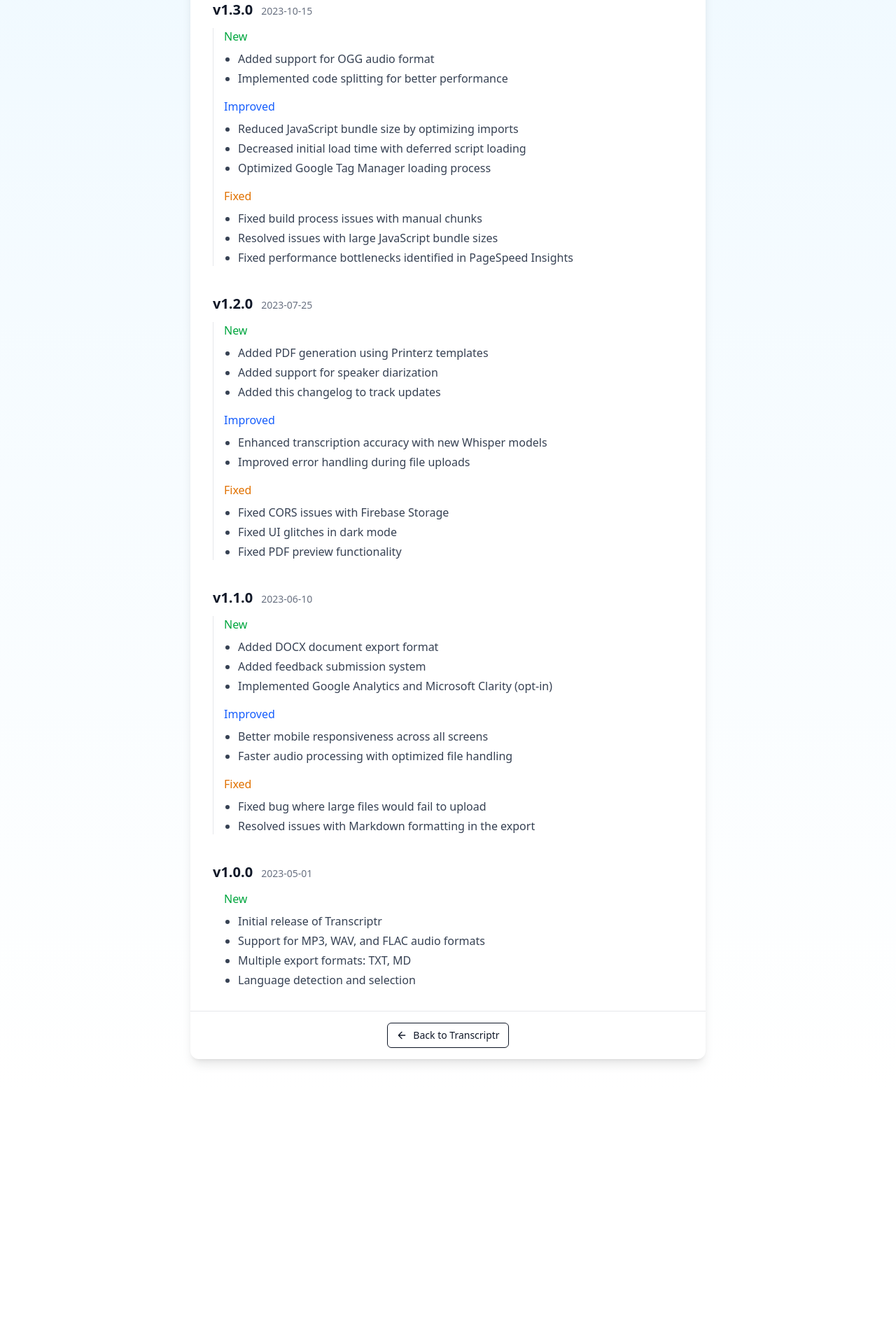
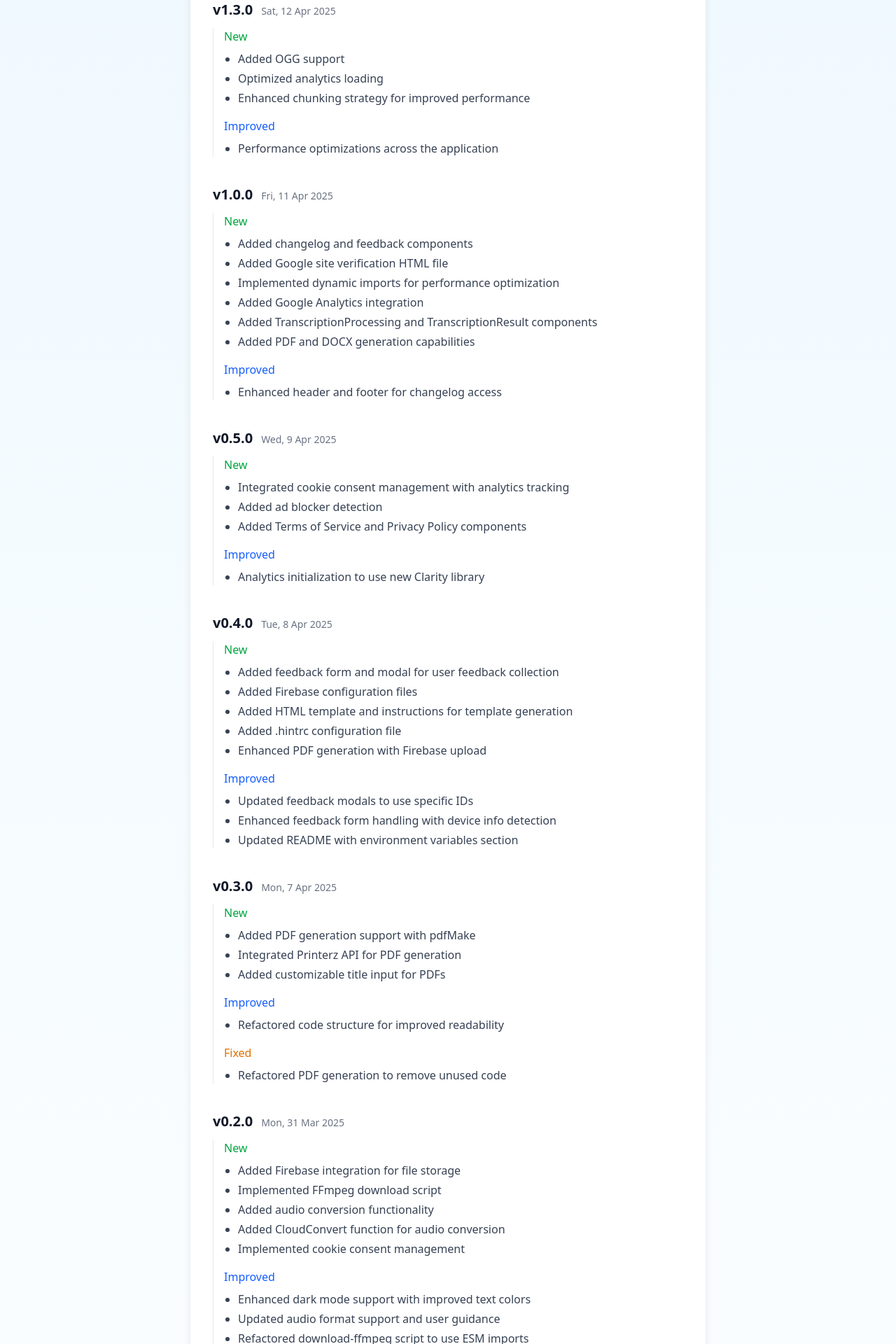
Before and after one commit to aramb-dev/transcriptr, a React (Vite) app: page /changelog in a window 1280 px wide. Shown: the part 140-2060 px from the top of the page at 70% size. Before the commit the page ends 1701 px from the top, so only its background shows below. Built offline with nearby package versions, Linux system fonts and the light colour scheme.

Commit message:
feat(changelog): update changelog entries for versions 1.3.0 to 0.0.1 with performance improvements and new features

```diff
--- a/src/components/Changelog.tsx
+++ b/src/components/Changelog.tsx
@@ -22,77 +22,162 @@
   // Define your changelog entries here in reverse chronological order (newest first)
   const changelogItems: ChangeItem[] = [
     {
-      date: '2023-10-15', // Update with your actual release date
+      date: 'Sat, 12 Apr 2025',
       version: '1.3.0',
       changes: {
         new: [
-          'Added support for OGG audio format',
-          'Implemented code splitting for better performance'
+          'Added OGG support',
+          'Optimized analytics loading',
+          'Enhanced chunking strategy for improved performance'
         ],
         improved: [
-          'Reduced JavaScript bundle size by optimizing imports',
-          'Decreased initial load time with deferred script loading',
-          'Optimized Google Tag Manager loading process'
+          'Performance optimizations across the application'
+        ],
+        fixed: []
+      }
+    },
+    {
+      date: 'Fri, 11 Apr 2025',
+      version: '1.0.0',
+      changes: {
+        new: [
+          'Added changelog and feedback components',
+          'Added Google site verification HTML file',
+          'Implemented dynamic imports for performance optimization',
+          'Added Google Analytics integration',
+          'Added TranscriptionProcessing and TranscriptionResult components',
+          'Added PDF and DOCX generation capabilities'
+        ],
+        improved: [
+          'Enhanced header and footer for changelog access'
+        ],
+        fixed: []
+      }
+    },
+    {
+      date: 'Wed, 9 Apr 2025',
+      version: '0.5.0',
+      changes: {
+        new: [
+          'Integrated cookie consent management with analytics tracking',
+          'Added ad blocker detection',
+          'Added Terms of Service and Privacy Policy components'
+        ],
+        improved: [
+          'Analytics initialization to use new Clarity library'
+        ],
+        fixed: []
+      }
+    },
+    {
+      date: 'Tue, 8 Apr 2025',
+      version: '0.4.0',
+      changes: {
+        new: [
+          'Added feedback form and modal for user feedback collection',
+          'Added Firebase configuration files',
+          'Added HTML template and instructions for template generation',
+          'Added .hintrc configuration file',
+          'Enhanced PDF generation with Firebase upload'
+        ],
+        improved: [
+          'Updated feedback modals to use specific IDs',
+          'Enhanced feedback form handling with device info detection',
+          'Updated README with environment variables section'
+        ],
+        fixed: []
+      }
+    },
+    {
+      date: 'Mon, 7 Apr 2025',
+      version: '0.3.0',
+      changes: {
+        new: [
+          'Added PDF generation support with pdfMake',
+          'Integrated Printerz API for PDF generation',
+          'Added customizable title input for PDFs'
+        ],
+        improved: [
+          'Refactored code structure for improved readability'
         ],
         fixed: [
-          'Fixed build process issues with manual chunks',
-          'Resolved issues with large JavaScript bundle sizes',
-          'Fixed performance bottlenecks identified in PageSpeed Insights'
+          'Refactored PDF generation to remove unused code'
         ]
       }
     },
     {
-      date: '2023-07-25',
-      version: '1.2.0',
+      date: 'Mon, 31 Mar 2025',
+      version: '0.2.0',
       changes: {
         new: [
-          'Added PDF generation using Printerz templates',
-          'Added support for speaker diarization',
-          'Added this changelog to track updates'
+          'Added Firebase integration for file storage',
+          'Implemented FFmpeg download script',
+          'Added audio conversion functionality',
+          'Added CloudConvert function for audio conversion',
+          'Implemented cookie consent management'
         ],
         improved: [
-          'Enhanced transcription accuracy with new Whisper models',
-          'Improved error handling during file uploads'
+          'Enhanced dark mode support with improved text colors',
+          'Updated audio format support and user guidance',
+          'Refactored download-ffmpeg script to use ESM imports'
         ],
         fixed: [
-          'Fixed CORS issues with Firebase Storage',
-          'Fixed UI glitches in dark mode',
-          'Fixed PDF preview functionality'
+          'Firebase file upload handling and cleanup process',
+          'Implemented alternative FFmpeg download script',
+          'Updated Netlify configuration',
+          'Added debug environment function and enhanced file conversion error handling'
         ]
       }
     },
     {
-      date: '2023-06-10',
-      version: '1.1.0',
+      date: 'Tue, 18 Mar 2025',
+      version: '0.1.1',
       changes: {
         new: [
-          'Added DOCX document export format',
-          'Added feedback submission system',
-          'Implemented Google Analytics and Microsoft Clarity (opt-in)'
+          'Added Netlify deployment support with API functions'
         ],
         improved: [
-          'Better mobile responsiveness across all screens',
-          'Faster audio processing with optimized file handling'
+          'Updated .gitignore to include .env and .netlify folders'
         ],
         fixed: [
-          'Fixed bug where large files would fail to upload',
-          'Resolved issues with Markdown formatting in the export'
+          'Disabled dark mode by changing Tailwind configuration',
+          'Updated Netlify build command and TypeScript configuration'
         ]
       }
     },
     {
-      date: '2023-05-01',
-      version: '1.0.0',
+      date: 'Mon, 17 Mar 2025',
+      version: '0.1.0',
       changes: {
         new: [
-          'Initial release of Transcriptr',
-          'Support for MP3, WAV, and FLAC audio formats',
-          'Multiple export formats: TXT, MD',
-          'Language detection and selection'
-        ]
+          'Implemented custom file input hook',
+          'Added audio upload component with improved error handling',
+          'Enhanced Tailwind CSS configuration with backdrop filter and typography plugin',
+          'Added Prettier configuration',
+          'Updated README with project overview and setup instructions'
+        ],
+        improved: [
+          'Audio transcription handling with improved error management',
+          'Audio upload component layout',
+          'TypeScript settings for module interoperability'
+        ],
+        fixed: []
+      }
+    },
+    {
+      date: 'Sun, 16 Mar 2025',
+      version: '0.0.1',
+      changes: {
+        new: [
+          'Initial project setup with Vite, React, and TypeScript',
+          'Added environment configuration, PostCSS, and ESLint'
+        ],
+        improved: [],
+        fixed: []
       }
     }
   ];
+
 
   const content = (
     <div className={`bg-white dark:bg-gray-800 ${isModal ? 'rounded-lg shadow-xl' : 'rounded-xl shadow-lg'} overflow-hidden`}>
```
